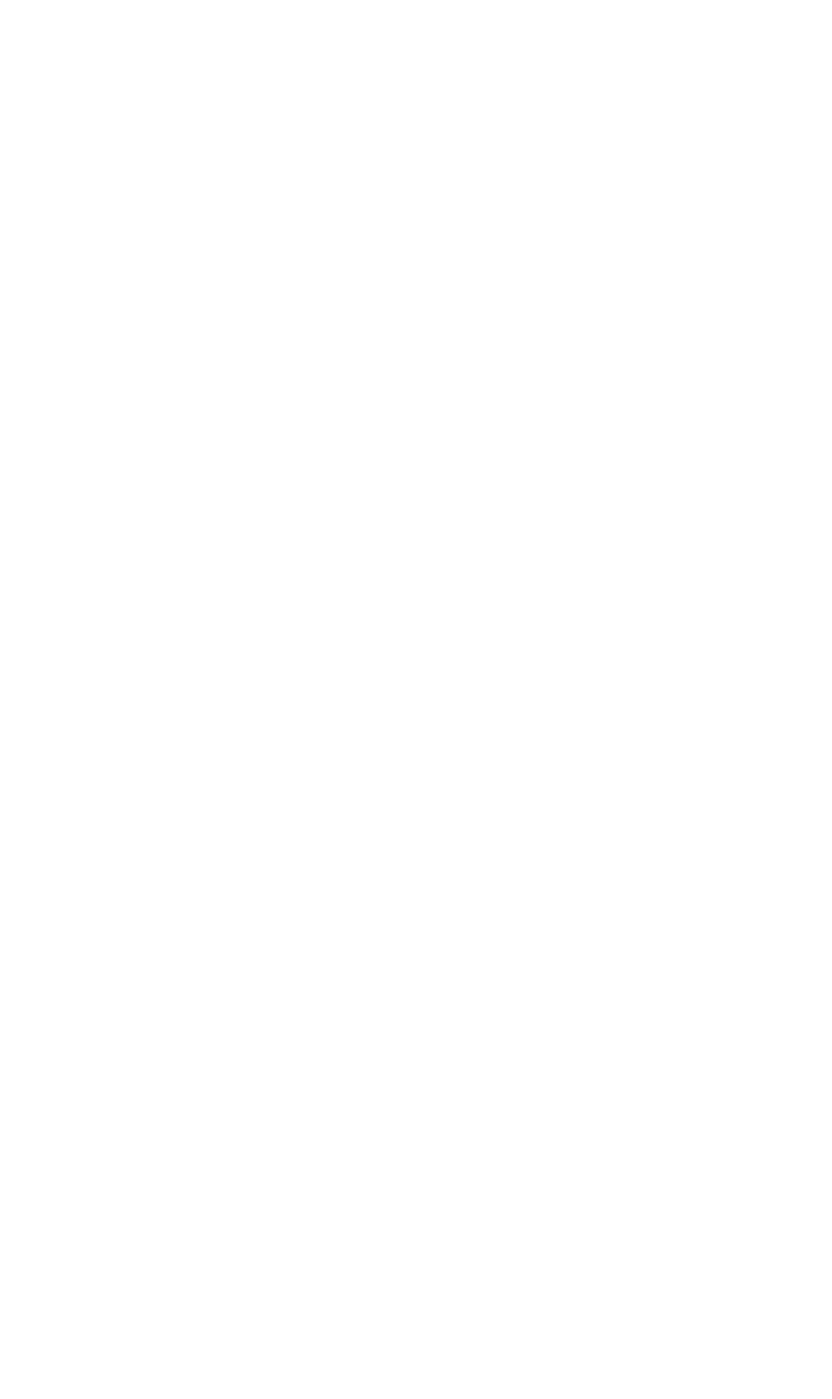
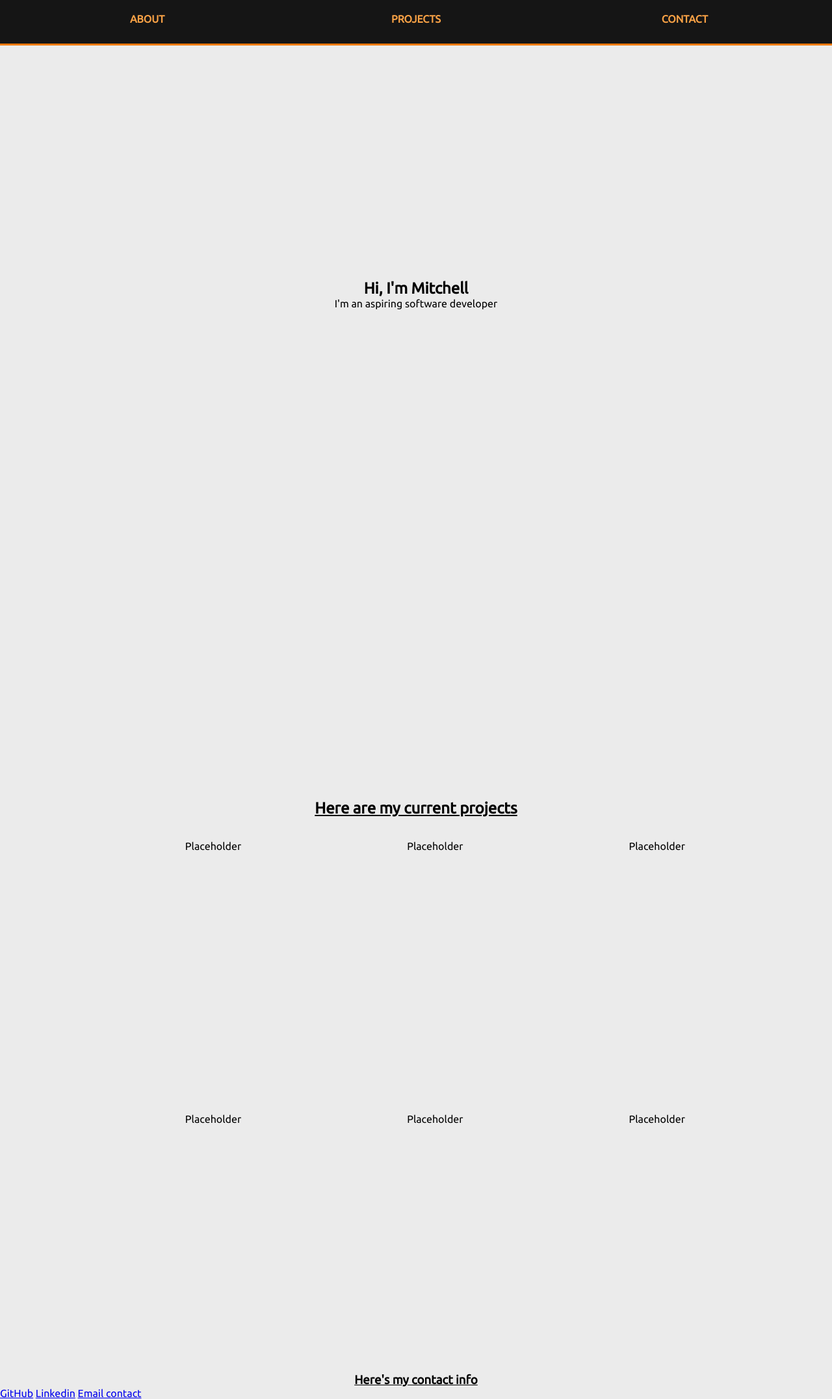
Before and after one commit to mitchquayle/Personal-Portfolio, a plain HTML site: page index.html in a window 1280 px wide. Shown: the whole page at 65% size. Before the commit the page ends 800 px from the top, so only its background shows below. Drawn offline with Linux system fonts and the light colour scheme; a web font is replaced by a local one.

Commit message:
#2 Update css/ welcome/ project section

```diff
--- a/index.html
+++ b/index.html
@@ -5,12 +5,56 @@
     <link rel="stylesheet" href="styles.css">
     <meta charset="utf-8">
     <meta name="viewport" content="width=device-width, initial-scale=1.0">
-    <link rel="stylesheet" href="fonts.google.com/specimen/Ubuntu">
+    <link href="https://fonts.googleapis.com/css2?family=Ubuntu&display=swap" rel="stylesheet">
     <title>Mitchell's Portfolio</title>
 </head>
 
 <body>
 
+    <nav id="navbar">
+        <div class="navbar-links">
+            <div class="navbar-wrapper">ABOUT</div>
+            <div class="navbar-wrapper">PROJECTS</div>
+            <div class="navbar-wrapper">CONTACT</div>
+        </div>
+    </nav>
+
+    <section id="welcome-section">
+        <h1>Hi, I'm Mitchell</h1>
+        <p>
+            I'm an aspiring software developer
+        </p>
+    </section>
+
+    <section id="projects">
+        <h2 class="underline">
+            Here are my current projects
+        </h2>
+
+        <div class="project-container">
+            <div class="project">Placeholder</div>
+            <div class="project">Placeholder</div>
+            <div class="project">Placeholder</div>
+            <div class="project">Placeholder</div>
+            <div class="project">Placeholder</div>
+            <div class="project">Placeholder</div>
+        </div>
+
+    </section>
+
+
+    <section id="profile-link">
+        <h3 class="underline">
+            Here's my contact info
+        </h3>
+
+        <div class="contact-link">
+            <a href="https://github.com/mitchquayle" target="_blank">GitHub</a>
+            <a href="https://www.linkedin.com/in/mitchell-quayle/" target="_blank">Linkedin</a>
+            <a href="mailto:mitchquayle@yahoo.co.uk">Email contact</a>
+        </div>
+
+    </section>
 
 
 
--- a/styles.css
+++ b/styles.css
@@ -5,6 +5,67 @@
 }
 
 body {
-    font-family: 'Ubuntu', sans-serif;
+    font-family: Ubuntu, sans-serif;
+    background-color: #EBEBEB;
 
 }
+
+#navbar {
+    position: relative;
+    bottom: 0;
+    width: 100%;
+    align-items: center;
+    height: 70px;
+    background-color: #151515;
+    border-bottom: solid #F07900;
+}
+
+.navbar-links {
+    display: flex;
+    width: 100%;
+    justify-content: space-evenly;
+    padding: 20px;
+}
+
+
+.navbar-wrapper {
+    display: flex;
+    width: 33.33%;
+    justify-content: space-evenly;
+    color: #F8A145;
+    font-weight: 700;
+}
+
+#welcome-section {
+    width: 100%;
+    height: 100vh;
+    text-align: center;
+}
+
+h1 {
+    margin-top: 45vh;
+
+}
+
+.underline {
+    text-decoration: underline;
+    text-align: center;
+}
+
+.project-container {
+    display: grid;
+    grid-template-columns: repeat(auto-fit, minmax(320px, calc(100%/3 - 20px)));
+    grid-template-rows: auto;
+    grid-gap: 20px;
+    max-width: 80vw;
+    margin: 0 auto;
+    padding-top: 35px;
+
+}
+
+.project {
+    display: flex;
+    justify-content: center;
+    width: 400px;
+    height: 400px;
+}
```
